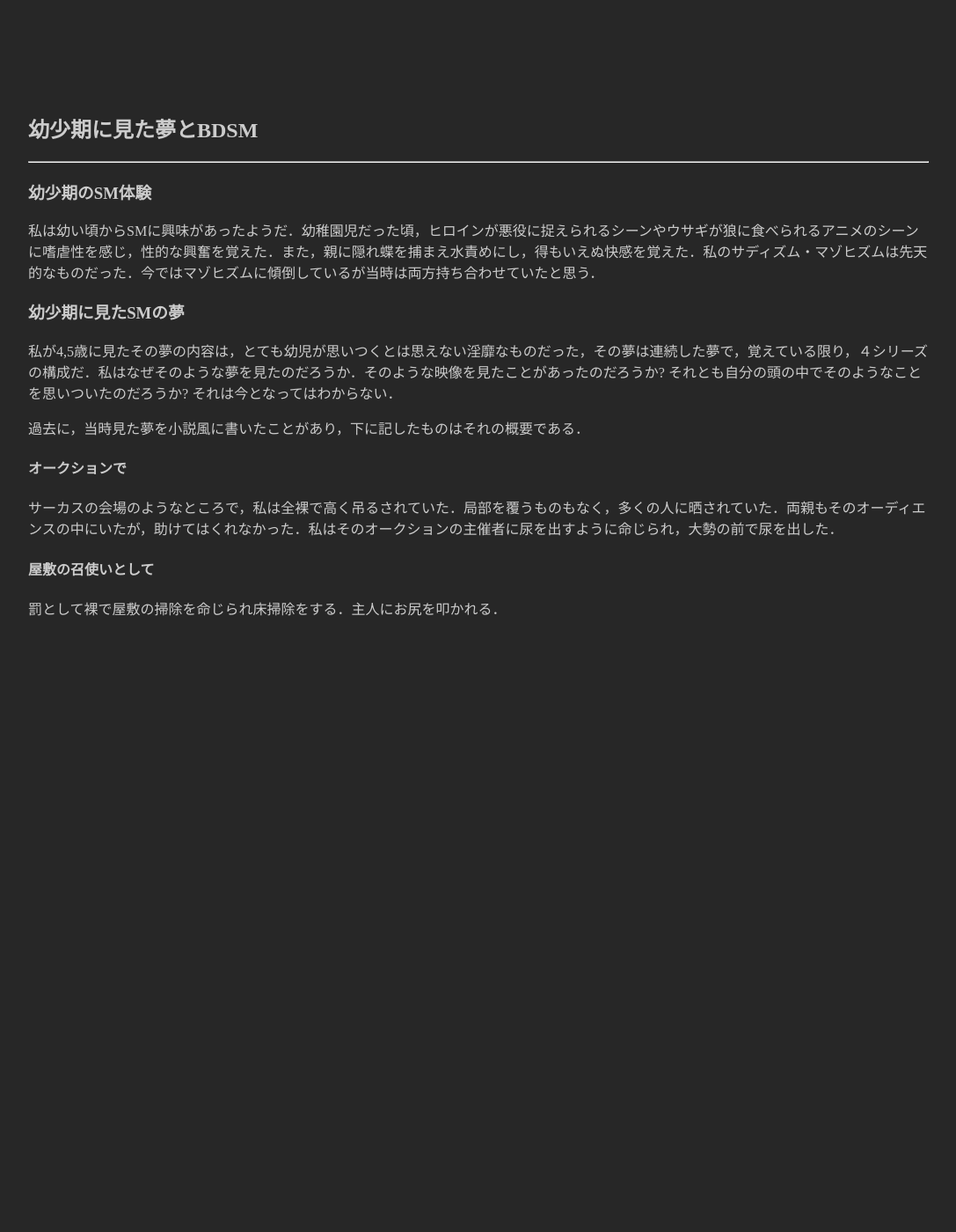
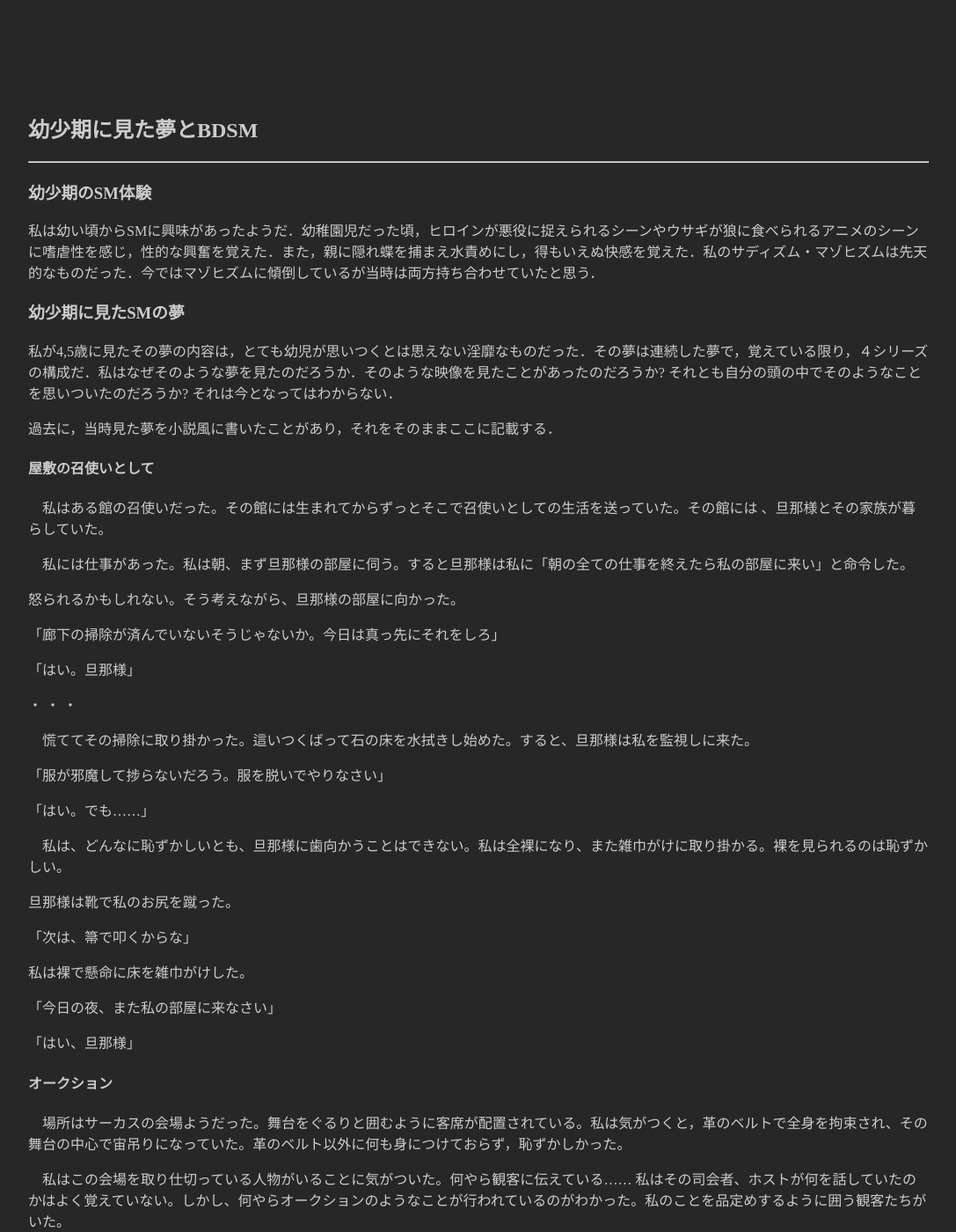
Before and after one commit to hihumi-riku/hihumi-riku.github.io, a Jekyll site: the page built from _posts/2019-01-31-dream_bdsm_child.md, in a window 1280 px wide and 1400 px high. Shown: the whole window at 88% size, without its empty margins (96-1183 px from the left). Built offline with Jekyll 4.4.1, drawn with Linux system fonts in a browser that asks for light colours; some of the changed text lies outside the part shown.

Commit message:
Added contents

```diff
--- a/_posts/2019-01-31-dream_bdsm_child.md
+++ b/_posts/2019-01-31-dream_bdsm_child.md
@@ -9,13 +9,123 @@ title: 幼少期に見た夢とBDSM
 私は幼い頃からSMに興味があったようだ．幼稚園児だった頃，ヒロインが悪役に捉えられるシーンやウサギが狼に食べられるアニメのシーンに嗜虐性を感じ，性的な興奮を覚えた．また，親に隠れ蝶を捕まえ水責めにし，得もいえぬ快感を覚えた．私のサディズム・マゾヒズムは先天的なものだった．今ではマゾヒズムに傾倒しているが当時は両方持ち合わせていたと思う．
 
 ### 幼少期に見たSMの夢
-私が4,5歳に見たその夢の内容は，とても幼児が思いつくとは思えない淫靡なものだった，その夢は連続した夢で，覚えている限り，４シリーズ の構成だ．私はなぜそのような夢を見たのだろうか．そのような映像を見たことがあったのだろうか? それとも自分の頭の中でそのようなことを思いついたのだろうか? それは今となってはわからない．
+私が4,5歳に見たその夢の内容は，とても幼児が思いつくとは思えない淫靡なものだった．その夢は連続した夢で，覚えている限り，４シリーズ の構成だ．私はなぜそのような夢を見たのだろうか．そのような映像を見たことがあったのだろうか? それとも自分の頭の中でそのようなことを思いついたのだろうか? それは今となってはわからない．
 
-過去に，当時見た夢を小説風に書いたことがあり，下に記したものはそれの概要である．
+過去に，当時見た夢を小説風に書いたことがあり，それをそのままここに記載する．
 
-#### オークションで
-サーカスの会場のようなところで，私は全裸で高く吊るされていた．局部を覆うものもなく，多くの人に晒されていた．両親もそのオーディエンスの中にいたが，助けてはくれなかった．私はそのオークションの主催者に尿を出すように命じられ，大勢の前で尿を出した．
 
 #### 屋敷の召使いとして
 
-罰として裸で屋敷の掃除を命じられ床掃除をする．主人にお尻を叩かれる．
+　私はある館の召使いだった。その館には生まれてからずっとそこで召使いとしての生活を送っていた。その館には 、旦那様とその家族が暮らしていた。
+
+
+
+　私には仕事があった。私は朝、まず旦那様の部屋に伺う。すると旦那様は私に「朝の全ての仕事を終えたら私の部屋に来い」と命令した。
+
+
+
+怒られるかもしれない。そう考えながら、旦那様の部屋に向かった。
+
+「廊下の掃除が済んでいないそうじゃないか。今日は真っ先にそれをしろ」
+
+「はい。旦那様」
+
+・
+・
+・
+
+　慌ててその掃除に取り掛かった。這いつくばって石の床を水拭きし始めた。すると、旦那様は私を監視しに来た。
+
+「服が邪魔して捗らないだろう。服を脱いでやりなさい」
+
+「はい。でも……」
+
+ 　私は、どんなに恥ずかしいとも、旦那様に歯向かうことはできない。私は全裸になり、また雑巾がけに取り掛かる。裸を見られるのは恥ずかしい。
+
+旦那様は靴で私のお尻を蹴った。
+
+「次は、箒で叩くからな」
+
+私は裸で懸命に床を雑巾がけした。
+
+「今日の夜、また私の部屋に来なさい」
+
+「はい、旦那様」
+
+
+#### オークション
+　場所はサーカスの会場ようだった。舞台をぐるりと囲むように客席が配置されている。私は気がつくと，革のベルトで全身を拘束され、その舞台の中心で宙吊りになっていた。革のベルト以外に何も身につけておらず，恥ずかしかった。
+
+
+　私はこの会場を取り仕切っている人物がいることに気がついた。何やら観客に伝えている…… 私はその司会者、ホストが何を話していたのかはよく覚えていない。しかし、何やらオークションのようなことが行われているのがわかった。私のことを品定めするように囲う観客たちがいた。
+
+
+
+…
+
+( 記憶の欠落 )
+
+…
+
+
+
+「今日は、両親にも来てもらっていますからね」
+
+ 　両親が宙づりになった私の下へ来た。
+
+「サービスしなさい。これから言う通りにおしっこを出しなさい」
+
+ 私は出したくないと思ったが、そのホストに尿道を刺激され、無理やり放尿させられてしまった。私の尿はカップに注がれていく。そして、味と匂いを確かめられてしまった。パパ、ママ、助けて欲しい……。心の中でそう懇願したが、両親は助けるどころかさっさと帰ってしまった。私は見捨てられたと思った。
+
+「さあ、他の人たちも待ってるんだよ。しっかりおしっこだしてね」
+
+
+#### 病院にて
+
+私を買い取った旦那様は「いい医者を知っているから今日はそこに連れて行ってやる」と言った。
+
+
+
+病院に入ると、一人診療室に通された。
+
+
+
+
+　医者は小太りで眼鏡をかけている。 医者は注射器を構えながら私に言った。
+
+「今日は乳首とあそことお尻に注射をするからね」
+
+
+
+私は診察台に裸で横になった。まず胸を出した。私の胸のその中心に細い針が刺さる。不思議と痛みはなかった。ただ恥ずかしさだけがあった。そして次は陰核に注射された。足を開き、隠部を広げ、クリトリスに狙いが定まったところで注射を刺された。その次はお尻だ。しかし、お尻は恥ずかしく、どうしても嫌だった。
+
+だから「どうしても、注射しなきゃだめですか？」
+
+と医者に尋ねた。しかし、結局お尻にも注射した。
+
+
+
+いずれも痛みはなかった。ただじんわりとした毒のような、じんじんと熱っぽい感覚が注射された箇所に残った。
+
+
+#### 白い箱の中
+
+次の夢では、私は暗くて天井の低く狭いところにいた。
+
+私はベルトで手足を拘束され、さらに、乳首とクリトリスには電極のクリップが取り付けられていた。
+
+すると，強力な電流が私の局部に走った。こうして私の局部に定期的に電流が走った。
+
+私は，ずっとこのままなのだろうか……。漠然とそう考えていた。
+
+
+…
+
+( 記憶の欠落 )
+
+…
+
+気がつくと，色白の男の子がいた．
+男の子は「僕が代わりになるから逃げて．もう来てはいけない．」と言った．
+
+それ以来，私はこの夢の続きを見なくなった．
```
Also changed, not shown: _posts/2019-01-25-dream_2019.md (+8 -0 lines), _posts/2019-01-25-dream_child.md (added, +19 -0 lines), _posts/2019-07-09-scent-of-summer.md (deleted, +0 -10 lines), _posts/2019-07-09-summer-shrine.md (deleted, +0 -13 lines).
